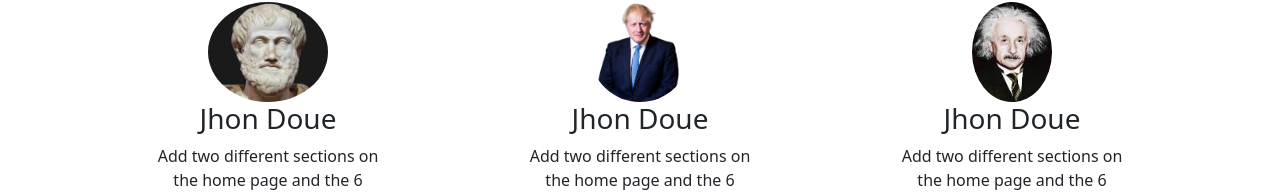
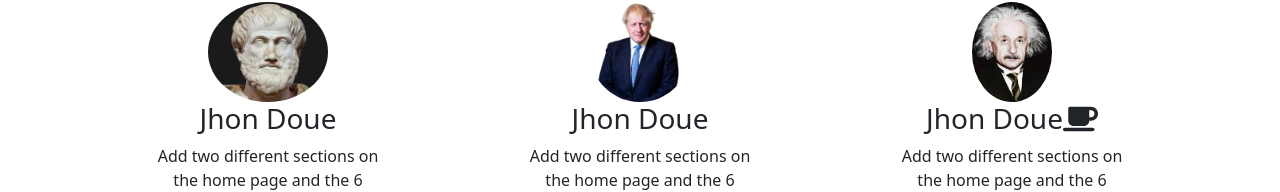
Before and after one commit to RidoyMia/assignment-12-client, a React (Create React App) app: page / in a window 1280 px wide. Shown: the part 752-944 px from the top of the page. Built offline with nearby package versions, Linux system fonts and the light colour scheme; no server answers.

Commit message:
fontawesome install done

```diff
--- a/package.json
+++ b/package.json
@@ -4,6 +4,7 @@
   "private": true,
   "dependencies": {
     "@fortawesome/fontawesome-svg-core": "^6.1.1",
+    "@fortawesome/free-regular-svg-icons": "^6.1.1",
     "@fortawesome/free-solid-svg-icons": "^6.1.1",
     "@fortawesome/react-fontawesome": "^0.1.18",
     "@testing-library/jest-dom": "^5.16.4",
--- a/src/Shared/Business/Business.js
+++ b/src/Shared/Business/Business.js
@@ -1,4 +1,6 @@
 import React from 'react';
+import { FontAwesomeIcon } from '@fortawesome/react-fontawesome'
+import { faCoffee } from '@fortawesome/free-solid-svg-icons'
 import { Col, Container, Row } from 'react-bootstrap';
 import img1 from '../../review/arisstotle.png';
 import img2 from '../../review/Boris-Johnson.png';
@@ -27,7 +29,7 @@ const Business = () => {
                 <Col md="4">
                     <div style={{textAlign :'center',padding:'50px'}}>
                         <img height="100px" style={{borderRadius:"50%", marginLeft : 'auto'}} src={img3} alt="" />
-                        <h3>Jhon Doue</h3>
+                        <h3>Jhon Doue<FontAwesomeIcon icon={faCoffee} /></h3>
                         <p>Add two different sections on the home page and the 6 sections mentioned above. Tips: This is the place to shine. Add something different and unique to make your website looks different than </p>
                     </div>
                 </Col>
```
Also changed, not shown: 1 other file (tests, documents, lock files or other folders).
